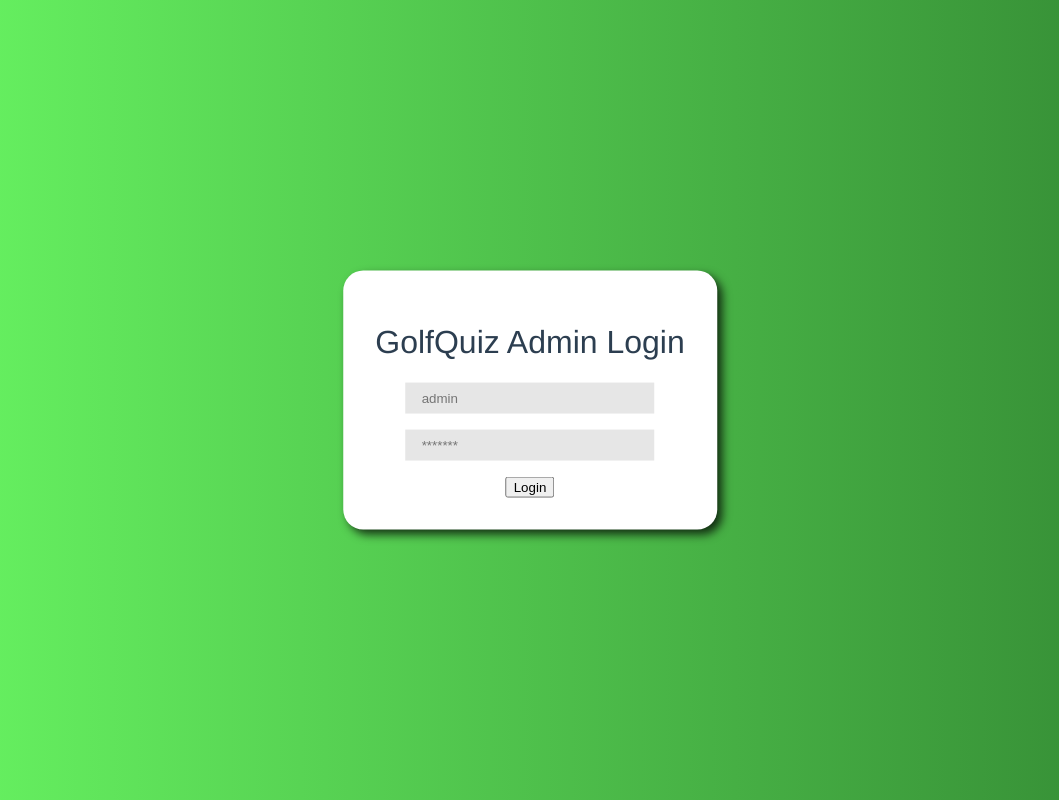
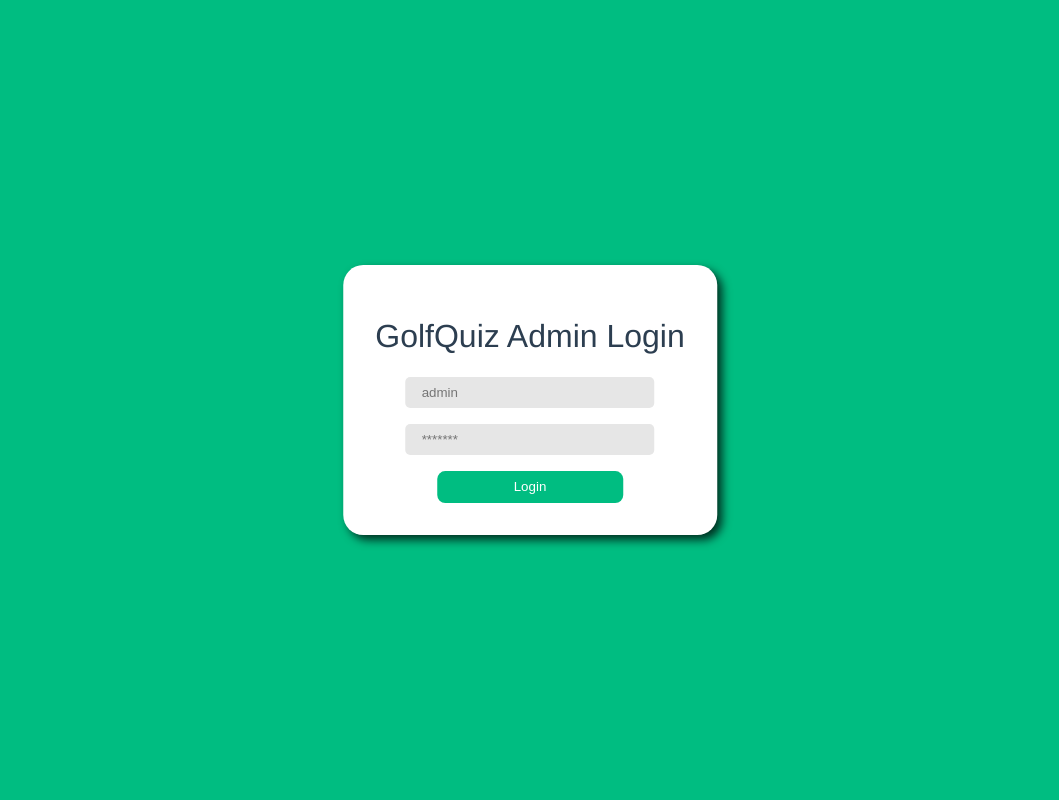
Before and after one commit to kimsand123/Semesterprojekt, a Vue app in the folder Clients/AdminSite/: page /#/ in a window 1280 px wide. Shown: the whole page, without its empty margins (110-1169 px from the left). Built offline with nearby package versions, Linux system fonts and the light colour scheme; what @vivid-web/flexboxgrid-vue, vue-animejs, vue-axios-cors would draw is missing.

Commit message:
Minor final changes

```diff
--- a/Clients/AdminSite/src/components/FormField.vue
+++ b/Clients/AdminSite/src/components/FormField.vue
@@ -17,10 +17,12 @@ export default {
 
 <style scoped>
 input {
+  outline: none;
   position: relative;
   margin-bottom: 1rem;
   background: rgb(230, 230, 230);
   border: none;
+  border-radius: 5px;
   width: 70%;
   padding: 0.5rem 1rem;
 }
--- a/Clients/AdminSite/src/components/pages/LandingPage.vue
+++ b/Clients/AdminSite/src/components/pages/LandingPage.vue
@@ -6,7 +6,7 @@
   <div class="site-wrapper">
     <VGrid variant="container">
       <VRow>
-        <VCol variant="['md-12','sm-12','xs-12']">
+        <VCol :variants="['md-12','sm-12','xs-12']">
           <div class="form-field-wrapper">
             <h1>GolfQuiz Admin Login</h1>
             <form method="post" @submit.prevent="login">
@@ -64,8 +64,7 @@ export default {
 
 <style scoped>
 .site-wrapper {
-  background: rgb(2,0,36);
-  background: linear-gradient(90deg, rgba(2,0,36,1) 0%, rgba(105,247,99,1) 0%, rgba(52,138,52,1) 100%);
+  background:#00BD81;
   position: absolute;
   top: 0;
   left: 0;
@@ -73,6 +72,15 @@ export default {
   align-items: center;
   width: 100%;
   height: 100vh;
+}
+
+#login-button {
+  width: 60%;
+  height: 2rem;
+  border-radius: 8px;
+  background-color: #00BD81;
+  color: white;
+  border: none;
 }
 
 .form-field-wrapper {
```
